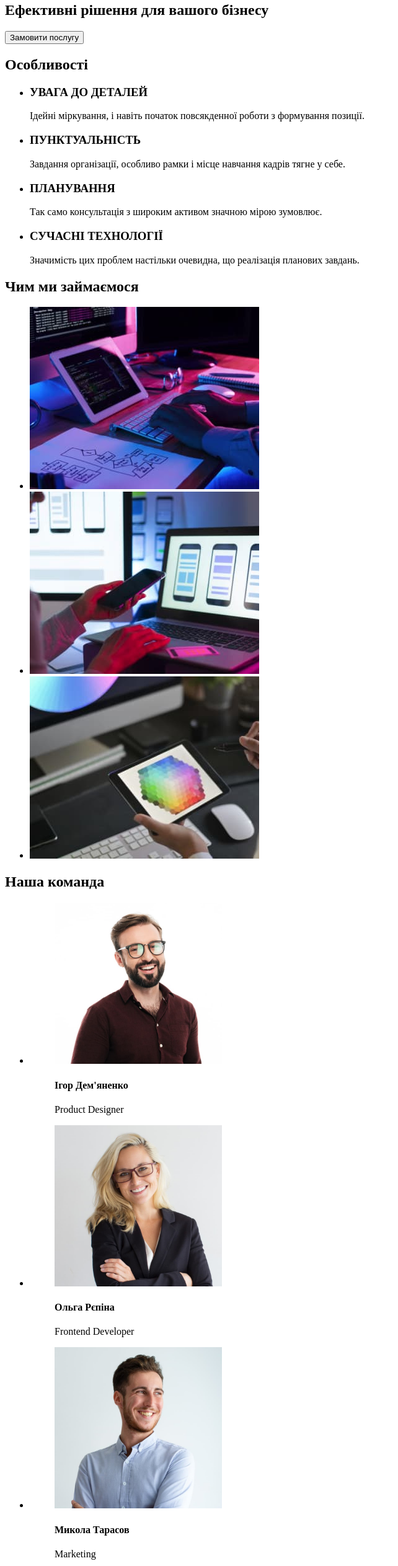
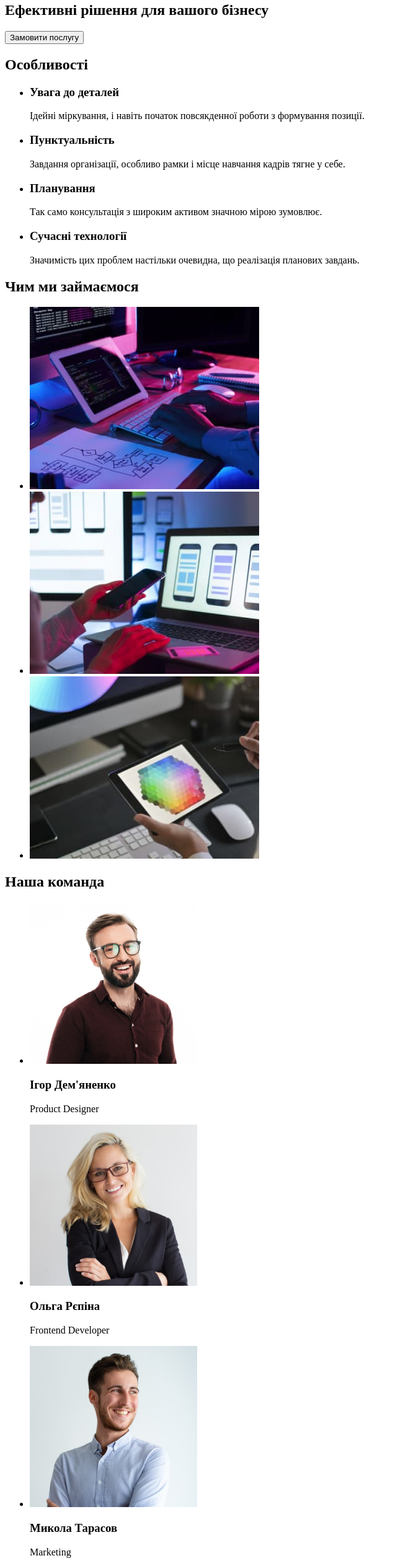
Before and after one commit to amvrogor/goit-markup-hw-01, a plain HTML site: page index.html in a window 1280 px wide. Shown: the part 165-2691 px from the top of the page at 62% size, without its empty margins (0-642 px from the left). Drawn offline with Linux system fonts and the light colour scheme.

Commit message:
Changes nav, Особливості, Чим ми займаємося, footer

```diff
--- a/index.html
+++ b/index.html
@@ -9,19 +9,17 @@
 <body>
     <header>
         <nav>
-            <a href="/">
-                WebStudio
-            </a>
+            <a href="/">WebStudio</a>
             <ul>
                 <li><a href="">Студія</a></li>
                 <li><a href="">Портфоліо</a></li>
                 <li><a href="">Контакти</a></li>
             </ul>
+        </nav>
         <ul>
             <li><a href="mailto:info@devstudio.com">info@devstudio.com</a></li>
             <li><a href="tel:+380961111111">+38 096 111 11 11</a></li>
         </ul>
-        </nav>
     </header>
     <main>
         <div>
@@ -34,19 +32,19 @@
             <h2>Особливості</h2>
             <ul>
                 <li>
-                    <h3>УВАГА ДО ДЕТАЛЕЙ</h3>
+                    <h3>Увага до деталей</h3>
                     <p>Ідейні міркування, і навіть початок повсякденної роботи з формування позиції.</p>
                 </li>
                 <li>
-                    <h3>ПУНКТУАЛЬНІСТЬ</h3>
+                    <h3>Пунктуальність</h3>
                     <p>Завдання організації, особливо рамки і місце навчання кадрів тягне у себе.</p>
                 </li>
                 <li>
-                    <h3>ПЛАНУВАННЯ</h3>
+                    <h3>Планування</h3>
                     <p>Так само консультація з широким активом значною мірою зумовлює.</p>
                 </li>
                 <li>
-                    <h3>СУЧАСНІ ТЕХНОЛОГІЇ</h3>
+                    <h3>Сучасні технології</h3>
                     <p>Значимість цих проблем настільки очевидна, що реалізація планових завдань.</p>
                 </li>
             </ul>
@@ -69,50 +67,36 @@
             <h2>Наша команда</h2>
             <ul>
                 <li>
-                    <figure>
                     <img src="./images/demyanenko.jpg" alt="Ігор Дем'яненко" width="270">
-                        <figcaption>
-                            <h4>Ігор Дем'яненко</h4>
+                    <h3>Ігор Дем'яненко</h3>
                     <p>Product Designer</p>
-                        </figcaption>
-                    </figure>
                 </li>
                 <li>
-                    <figure>
                     <img src="./images/repina.jpg" alt="Ольга Рєпіна" width="270">
-                        <figcaption>
-                            <h4>Ольга Рєпіна</h4>
+                    <h3>Ольга Рєпіна</h3>
                     <p>Frontend Developer</p>
-                        </figcaption>
-                    </figure>
                 </li>
                 <li>
-                    <figure>
                     <img src="./images/tarasov.jpg" alt="Микола Тарасов" width="270">
-                        <figcaption>
-                            <h4>Микола Тарасов</h4>
+                    <h3>Микола Тарасов</h3>
                     <p>Marketing</p>
-                        </figcaption>
-                    </figure>
                 </li>
                 <li>
-                    <figure>
                     <img src="./images/ermakov.jpg" alt="Михайло Єрмаков" width="270">
-                        <figcaption>
                     <h4>Михайло Єрмаков</h4>
                     <p>UI Designer</p>
-                        </figcaption>
-                    </figure>
                 </li>
             </ul>
         </section>
     </main>
     <footer>
+        <a href="/">WebStudio</a>
         <address>
-            <a href="/">WebStudio</a> <br>
-            м. Київ, пр-т Лесі Українки, 26 <br>
-            <a href="mailto:info@devstudio.com">info@devstudio.com</a> <br>
-            <a href="tel:+380961111111">+38 096 111 11 11</a>
+            <ul>
+                <li><a href="https://goo.gl/maps/CPtrU1FHBa2aNyZL9">м. Київ, пр-т Лесі Українки, 26</a></li>
+                <li><a href="mailto:info@devstudio.com">info@devstudio.com</a></li>
+                <li><a href="tel:+380961111111">+38 096 111 11 11</a></li>
+            </ul>
         </address>
     </footer>
 </body>
```
Lines whose indentation alone changed are shown as unchanged.
